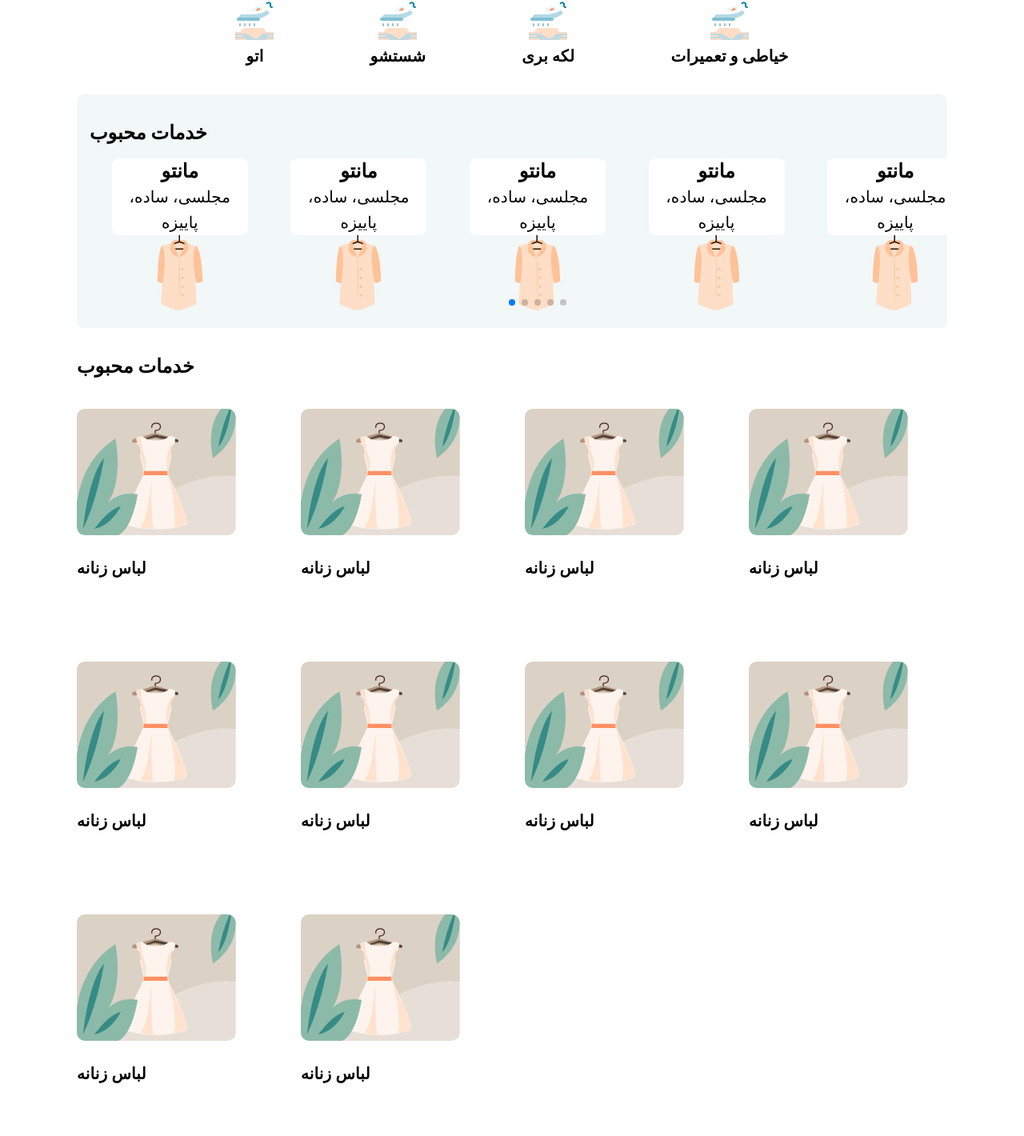
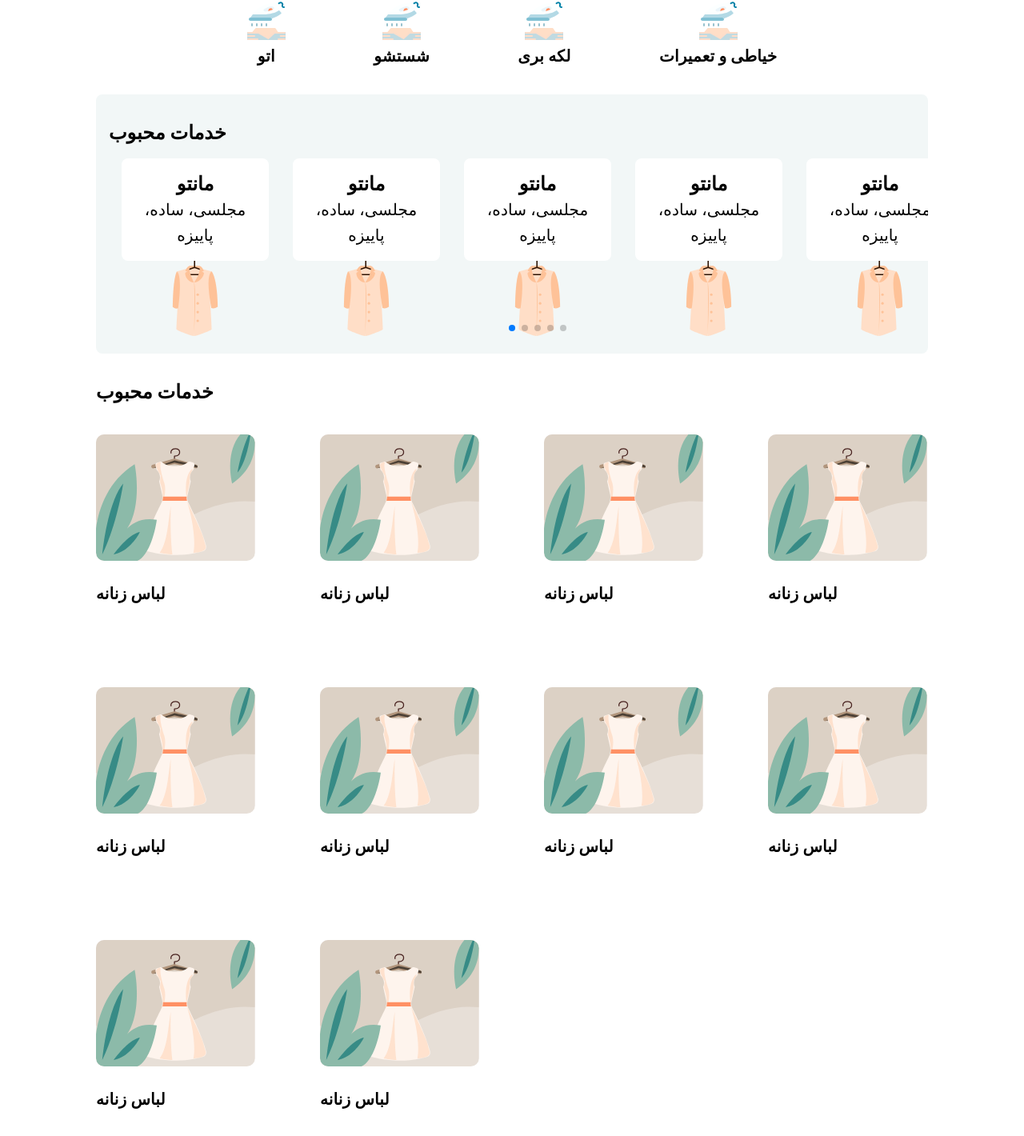
Before and after one commit to amirhosseinsharififard/DigiWash, a React (Vite) app: page / in a window 1280 px wide. Shown: the part 524-1944 px from the top of the page at 80% size. Before the commit the page ends 1914 px from the top, so only its background shows below. Built offline with nearby package versions, Linux system fonts and the light colour scheme; the HTML template or start-up script is replaced by a standard one.

Commit message:
creat HomePage and Footer

```diff
--- a/src/App.jsx
+++ b/src/App.jsx
@@ -1,23 +1,22 @@
 // header site asli
 // import Header from "./web/Header";
+import { Route, Routes } from "react-router-dom";
+import HeaderPwa from "./pwa/HeaderPwa";
+
+import HomePage from "./pwa/HomePage";
+import Footer from "./pwa/Footer";
 
 //pwa site component
-import HeaderPwa from "./pwa/HeaderPwa";
-import Offday from "./pwa/Offday";
-import OrderPhone from "./pwa/OrderPhone";
-import Services from "./pwa/Services";
-import ServicesPopular from "./pwa/ServicesPopular";
-import ServicesCategory from "./pwa/ServicesCategory";
+
 function App() {
   return (
     <>
-      {/* <Header /> */}
       <HeaderPwa />
-      <Offday />
-      <OrderPhone />
-      <Services />
-      <ServicesPopular />
-      <ServicesCategory />
+      <Routes>
+        <Route path='/' element={<HomePage />} />
+      </Routes>
+      <Footer />
+
     </>
   );
 }
--- /dev/null
+++ b/src/pwa/Footer.jsx
@@ -0,0 +1,44 @@
+import { Container, Grid, Typography } from "@mui/material";
+
+import HomeIcon from "@mui/icons-material/Home";
+import LocalLaundryServiceOutlinedIcon from "@mui/icons-material/LocalLaundryServiceOutlined";
+import AccountCircleOutlinedIcon from "@mui/icons-material/AccountCircleOutlined";
+import { Link } from "react-router-dom";
+const Footer = () => {
+  return (
+    <Container>
+      <Grid
+        containter
+        sx={{
+          display: "flex",
+          alignItems: "center",
+          justifyContent: "space-evenly",
+          alignContent: "center",
+          p: "0 0 0 0 ",
+          border: "1px solid rgb(204, 204, 204)",
+          borderRadius: "8px 8px 0 0"
+        }}>
+        <Grid xs={4} lg={12}>
+          <Link to='/' style={{ textDecoration: "none", color: "#0caeca" }}>
+            <HomeIcon />
+            <Typography>خانه</Typography>
+          </Link>
+        </Grid>
+        <Grid xs={4} lg={12}>
+          <Link to='/' style={{ textDecoration: "none", color: "#0caeca" }}>
+            <LocalLaundryServiceOutlinedIcon />
+            <Typography>خانه</Typography>
+          </Link>
+        </Grid>
+        <Grid xs={4} lg={12}>
+          <Link to='/' style={{ textDecoration: "none", color: "#0caeca" }}>
+            <AccountCircleOutlinedIcon />
+            <Typography>خانه</Typography>
+          </Link>
+        </Grid>
+      </Grid>
+    </Container>
+  );
+};
+
+export default Footer;
--- /dev/null
+++ b/src/pwa/HomePage.jsx
@@ -0,0 +1,22 @@
+import Offday from "./Offday";
+import OrderPhone from "./OrderPhone";
+import Services from "./Services";
+import ServicesPopular from "./ServicesPopular";
+import ServicesCategory from "./ServicesCategory";
+import { Container } from "@mui/material";
+const HomePage = () => {
+  return (
+    <div>
+      <Container>
+        {/* <Header /> */}
+        <Offday />
+        <OrderPhone />
+        <Services />
+        <ServicesPopular />
+        <ServicesCategory />
+      </Container>
+    </div>
+  );
+};
+
+export default HomePage;
--- a/src/pwa/ServicesPopular.jsx
+++ b/src/pwa/ServicesPopular.jsx
@@ -57,14 +57,15 @@ const ServicesPopular = () => {
           className='mySwiper'
           style={{ padding: "0 2rem" }}>
           {DataSwiper.map((item, index) => (
-            <SwiperSlide style={{ background: "none" }} key={index}>
-             <Link style={{textDecoration:"none" ,color:"black"}}>
+            <SwiperSlide style={{ background: "none", }} key={index}>
+             <Link style={{textDecoration:"none" ,color:"black", }}>
 
               <ServicesPopularComponent
                 title={item.title}
                 subTitle={item.subTitle}
                 image={item.image}
                 linkProduct={item.linkProduct}
+
               />
              </Link>
             </SwiperSlide>
--- a/src/pwa/ServicesPopularComponent.jsx
+++ b/src/pwa/ServicesPopularComponent.jsx
@@ -4,7 +4,6 @@ const ServicesPopularComponent = ({ title, subTitle, image ,linkProduct}) => {
   return (
     <Box
       bgcolor='none'
-      width='200px'
       sx={{
         display: "flex",
         flexDirection: "column",
@@ -12,7 +11,7 @@ const ServicesPopularComponent = ({ title, subTitle, image ,linkProduct}) => {
         alignContent: "center"
       }}>
 
-      <Stack bgcolor='white' width='170px' borderRadius='8px'>
+      <Stack bgcolor='white'  p='1rem' borderRadius='8px'>
         <Typography variant='h5' fontWeight='bold'>
           {title}
         </Typography>
```
